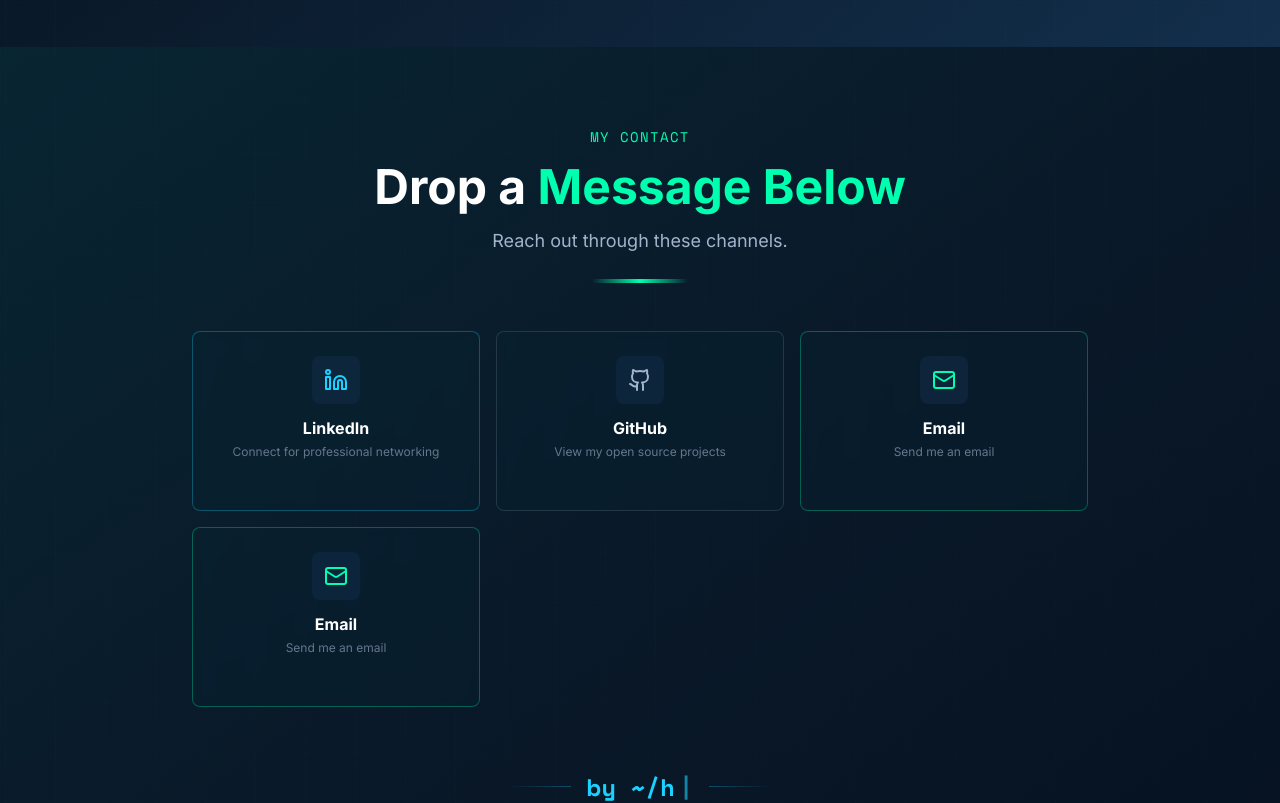
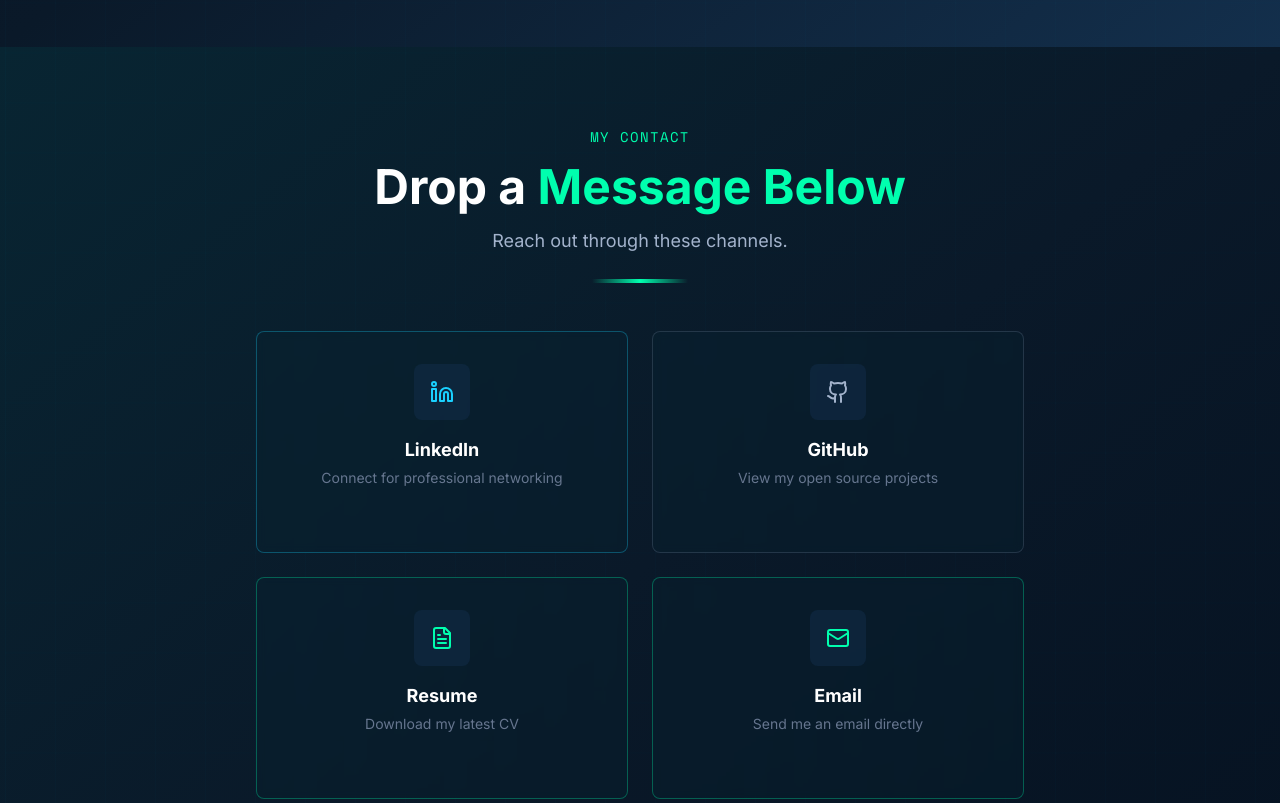
Before and after one commit to haydenmurphey/haydenmurphey, a Next.js app: page / in a window 1280 px wide. Shown: the part 8580-9383 px from the top of the page. Built offline with nearby package versions, Linux system fonts and the light colour scheme.

Commit message:
updated contact

```diff
--- a/src/components/pages/Contact.tsx
+++ b/src/components/pages/Contact.tsx
@@ -1,7 +1,7 @@
 'use client';
 
 import { m } from 'framer-motion';
-import { Mail, Linkedin, Github, ExternalLink } from 'lucide-react';
+import { Mail, Linkedin, Github, ExternalLink, FileText } from 'lucide-react';
 import TypewriterAnimation from '@/components/ui/TypewriterAnimation';
 
 interface ContactMethod {
@@ -28,17 +28,17 @@ const contactMethods: ContactMethod[] = [
     color: 'border-cyber-gray/30 hover:border-cyber-gray-light hover:shadow-glow-cyan text-cyber-gray-light'
   },
   {
-    name: 'Email',
-    icon: <Mail size={24} />,
+    name: 'Resume',
+    icon: <FileText size={24} />, // Changed to FileText for visual distinction
     href: 'mailto:hsmurphey@gmail.com',
-    description: 'Send me an email',
+    description: 'Download my latest CV',
     color: 'border-cyber-green/30 hover:border-cyber-green hover:shadow-glow-green text-cyber-green'
   },
   {
     name: 'Email',
     icon: <Mail size={24} />,
     href: 'mailto:hsmurphey@gmail.com',
-    description: 'Send me an email',
+    description: 'Send me an email directly',
     color: 'border-cyber-green/30 hover:border-cyber-green hover:shadow-glow-green text-cyber-green'
   }
 ];
@@ -50,8 +50,8 @@ export default function ContactSection() {
       className="min-h-screen py-20 bg-gradient-to-br from-cyber-teal-dark via-cyber-dark to-cyber-darker flex items-center"
     >
       <div className="container mx-auto px-6">
-        <div className="max-w-4xl mx-auto">
-
+        {/* Constrained max-width to keep the 2x2 grid looking tight */}
+        <div className="max-w-3xl mx-auto">
 
           {/* Section Header */}
           <m.div
@@ -83,8 +83,8 @@ export default function ContactSection() {
             />
           </m.div>
 
-          {/* Contact Methods */}
-          <div className="grid md:grid-cols-3 gap-4 mb-16">
+          {/* Contact Methods - Changed to md:grid-cols-2 */}
+          <div className="grid md:grid-cols-2 gap-6 mb-16">
             {contactMethods.map((method, index) => (
               <m.a
                 key={method.name}
@@ -96,23 +96,23 @@ export default function ContactSection() {
                 viewport={{ once: true }}
                 transition={{ delay: index * 0.1 }}
                 className={`
-                  flex flex-col items-center justify-center p-6 bg-cyber-teal-dark/30 backdrop-blur-sm border rounded-lg
-                  transition-all duration-300 group hover:scale-105
+                  flex flex-col items-center justify-center p-8 bg-cyber-teal-dark/30 backdrop-blur-sm border rounded-lg
+                  transition-all duration-300 group hover:scale-[1.02]
                   ${method.color}
                 `}
               >
-                <div className="w-12 h-12 rounded-lg bg-cyber-navy/50 flex items-center justify-center mb-3">
+                <div className="w-14 h-14 rounded-lg bg-cyber-navy/50 flex items-center justify-center mb-4">
                   {method.icon}
                 </div>
-                <h3 className="text-base font-bold text-white mb-1">
+                <h3 className="text-lg font-bold text-white mb-1">
                   {method.name}
                 </h3>
-                <p className="text-cyber-gray text-xs text-center">
+                <p className="text-cyber-gray text-sm text-center">
                   {method.description}
                 </p>
                 <ExternalLink
-                  size={14}
-                  className="mt-3 opacity-0 group-hover:opacity-100 group-hover:translate-x-1 group-hover:-translate-y-1 transition-all"
+                  size={16}
+                  className="mt-4 opacity-0 group-hover:opacity-100 group-hover:translate-x-1 group-hover:-translate-y-1 transition-all"
                 />
               </m.a>
             ))}
```
